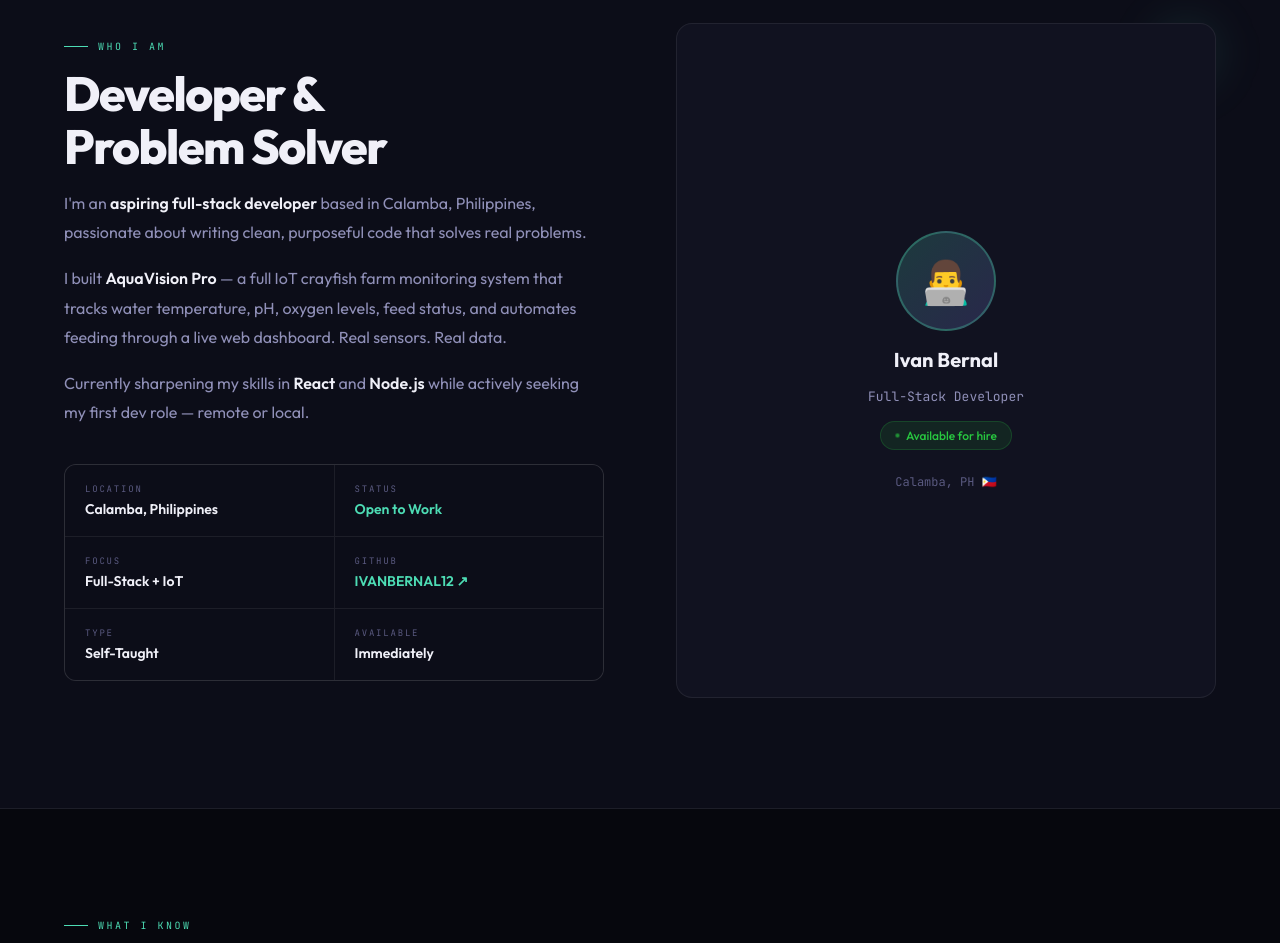
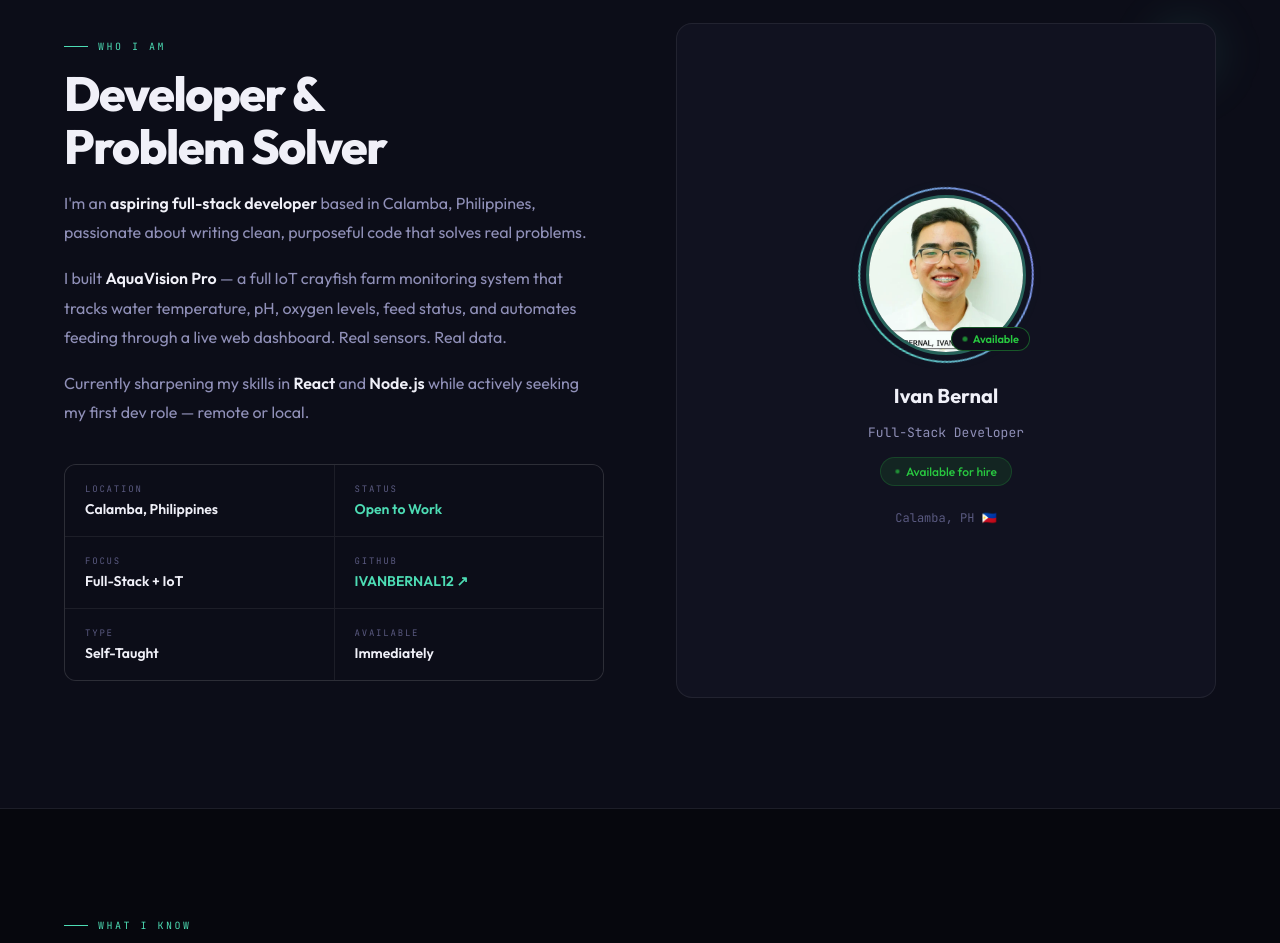
Before and after one commit to IVANBERNAL12/Portfolio, a plain HTML site: page index.html in a window 1280 px wide. Shown: the part 888-1831 px from the top of the page. Drawn offline with Linux system fonts and the light colour scheme.

Commit message:
Add avatar photo and styling to profile section

```diff
--- a/index.html
+++ b/index.html
@@ -490,6 +490,87 @@ footer .acc { color: var(--accent); }
   .section { padding: 72px 20px; }
   footer { flex-direction: column; gap: 8px; text-align: center; }
 }
+  .avatar-photo-wrap {
+  position: relative;
+  width: 160px;
+  height: 160px;
+  margin-bottom: 12px;
+}
+
+.avatar-photo {
+  width: 160px;
+  height: 160px;
+  border-radius: 50%;
+  object-fit: cover;
+  object-position: center top;
+  position: relative;
+  z-index: 2;
+  border: 3px solid rgba(77,220,180,0.4);
+  transition: transform 0.4s, box-shadow 0.4s;
+}
+
+.avatar-photo:hover {
+  transform: scale(1.05);
+  box-shadow: 0 0 40px rgba(77,220,180,0.3);
+}
+
+.avatar-ring {
+  position: absolute;
+  inset: -8px;
+  border-radius: 50%;
+  border: 2px solid transparent;
+  background: linear-gradient(135deg, var(--accent), var(--accent2)) border-box;
+  -webkit-mask: linear-gradient(#fff 0 0) padding-box, linear-gradient(#fff 0 0);
+  -webkit-mask-composite: destination-out;
+  mask-composite: exclude;
+  animation: spin 8s linear infinite;
+  z-index: 1;
+}
+
+.avatar-glow {
+  position: absolute;
+  inset: -20px;
+  border-radius: 50%;
+  background: radial-gradient(circle, rgba(77,220,180,0.15) 0%, transparent 70%);
+  z-index: 0;
+  animation: pulse-glow 3s ease-in-out infinite;
+}
+
+.avatar-badge {
+  position: absolute;
+  bottom: 4px;
+  right: -4px;
+  z-index: 3;
+  background: #0e0e1a;
+  border: 1px solid rgba(40,200,64,0.4);
+  border-radius: 20px;
+  padding: 4px 10px;
+  font-size: 11px;
+  font-weight: 600;
+  color: #28c840;
+  display: flex;
+  align-items: center;
+  gap: 5px;
+  white-space: nowrap;
+}
+
+.avatar-badge-dot {
+  width: 6px;
+  height: 6px;
+  border-radius: 50%;
+  background: #28c840;
+  animation: pulse 2s infinite;
+}
+
+@keyframes spin {
+  from { transform: rotate(0deg); }
+  to { transform: rotate(360deg); }
+}
+
+@keyframes pulse-glow {
+  0%, 100% { opacity: 0.5; transform: scale(1); }
+  50% { opacity: 1; transform: scale(1.05); }
+}
 </style>
 </head>
 <body>
@@ -595,8 +676,15 @@ footer .acc { color: var(--accent); }
       <div class="about-img reveal-r">
         <div class="about-img-deco"></div>
         <div class="about-img-inner">
-          <div class="avatar-placeholder">👨‍💻</div>
-          <div class="avatar-name">Ivan Bernal</div>
+         <div class="avatar-photo-wrap">
+          <img src="avatar.webp" alt="Ivan Bernal" class="avatar-photo"/>
+            <div class="avatar-ring"></div>
+          <div class="avatar-glow"></div>
+          <div class="avatar-badge">
+          <span class="avatar-badge-dot"></span> Available
+          </div>
+        </div>
+<div class="avatar-name">Ivan Bernal</div>
           <div class="avatar-sub">Full-Stack Developer</div>
           <div class="status-chip"><span class="live-dot"></span> Available for hire</div>
           <p style="font-size:12px;color:var(--text3);margin-top:8px;font-family:'JetBrains Mono',monospace">Calamba, PH 🇵🇭</p>
```
